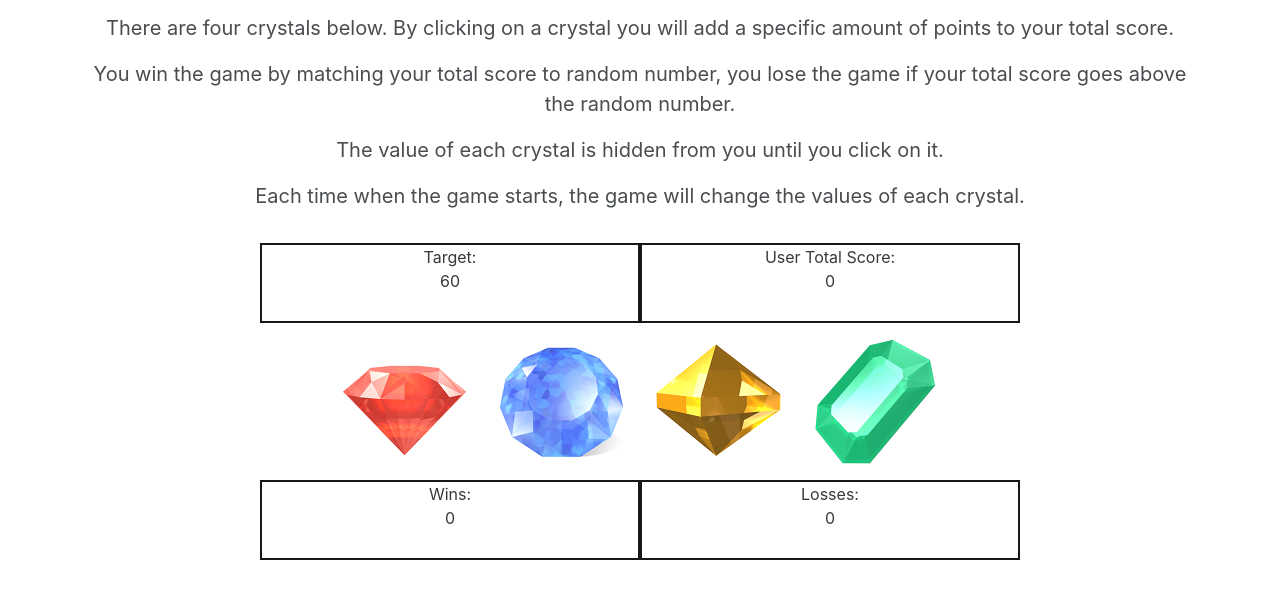
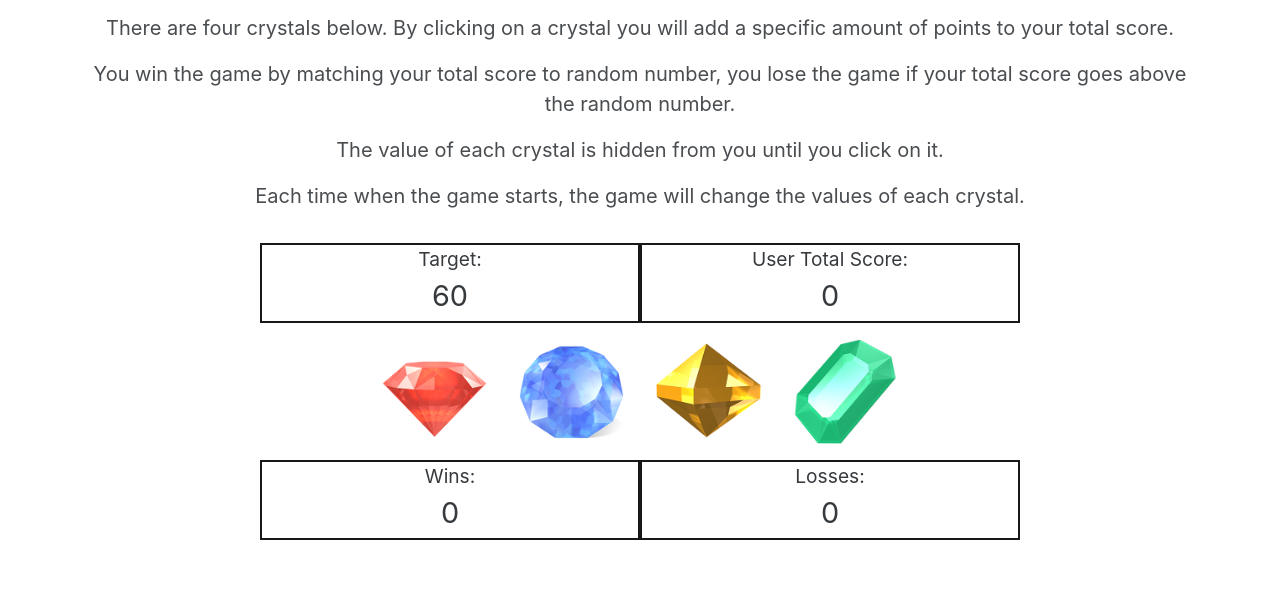
Before and after one commit to aykwong/Crystal-Collectors, a plain HTML site: page index.html in a window 1280 px wide. Shown: the part 90-688 px from the top of the page. Drawn offline with nearby package versions, Linux system fonts and the light colour scheme.

Commit message:
Cleaned up code

```diff
--- a/assets/css/style.css
+++ b/assets/css/style.css
@@ -1,5 +1,6 @@
 body {
     background-image: url("../images/background-image1.png");
+    background-repeat: repeat;
     opacity: 0.9;
 }
 
@@ -18,10 +19,25 @@ header {
     background-color: white;
     border: 2px solid black;
     height: 80px;
+    font-size: 1.2em;
+}
+
+.trackerStyle > p {
+    font-size: 1.5em;
 }
 
 .scoreStyle {
     background-color: white;
     border: 2px solid black;
     height: 80px;
+    font-size: 1.2em;
 }
+
+.scoreStyle > p {
+    font-size: 1.5em;
+}
+
+img {
+    width: 105px;
+    height: 105px;
+}
--- a/assets/javascript/game.js
+++ b/assets/javascript/game.js
@@ -16,7 +16,13 @@ var buttons = {
 
 var score = {
     wins: 0,
-    losses: 0
+    losses: 0,
+    winAlert: function () {
+        alert("You Win!");
+    },
+    loseAlert: function () {
+        alert("You Lose. Try again next time");
+    }
 };
 
 var counter = {
@@ -31,13 +37,13 @@ $("#userTotalScore").html(tracker.userScore);
 $("#wins").html(score.wins);
 $("#losses").html(score.losses);
 
-$("#crystals").on("click", ".img-jewels", function() {
+$("#crystals").on("click", ".img-jewels", function () {
 
     //Reset, randomize, and assign values to the jewels
-    if(counter.reset === 1) {
+    if (counter.reset === 1) {
         counter.reset = 0;
         var i = 0;
-        $('#crystals img').each(function() {
+        $('#crystals img').each(function () {
             $(buttons.jewels[i]).data("crystalValue", buttons.generator());
             i++;
         });
@@ -47,20 +53,20 @@ $("#crystals").on("click", ".img-jewels", function() {
     $("#userTotalScore").html(tracker.userScore);
 
     //Determine if the user has satisfied win or loss condition
-    if(tracker.userScore === tracker.target) {
-        alert("You Win!");
+    if (tracker.userScore === tracker.target) {
         score.wins++;
         $("#wins").html(score.wins);
+        score.winAlert();
         counter.reset = 1;
-    } else if(tracker.userScore > tracker.target) {
-        alert("You Lose. Try again next time");
+    } else if (tracker.userScore > tracker.target) {
         score.losses++;
-        $("#losses").html(score.losses);
+        $("#losses").html(score.losses)
+        score.loseAlert();
         counter.reset = 1;
     }
 
     //Resetting the values and target, jewel values will be reset in the beginning when the game is replayed
-    if(counter.reset === 1) {
+    if (counter.reset === 1) {
         tracker.target = tracker.generator();
         $("#target").html(tracker.target);
         tracker.userScore = 0;
```
